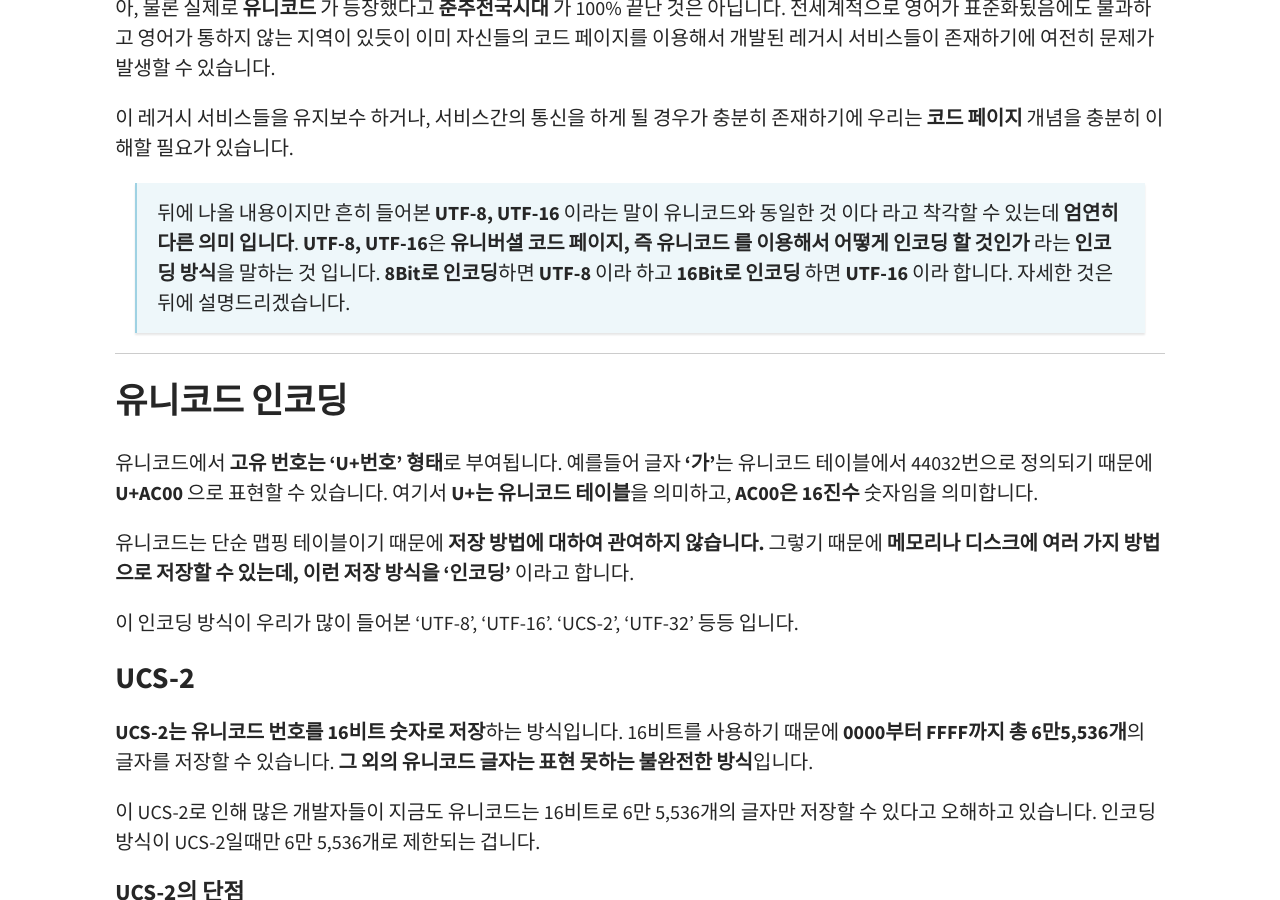
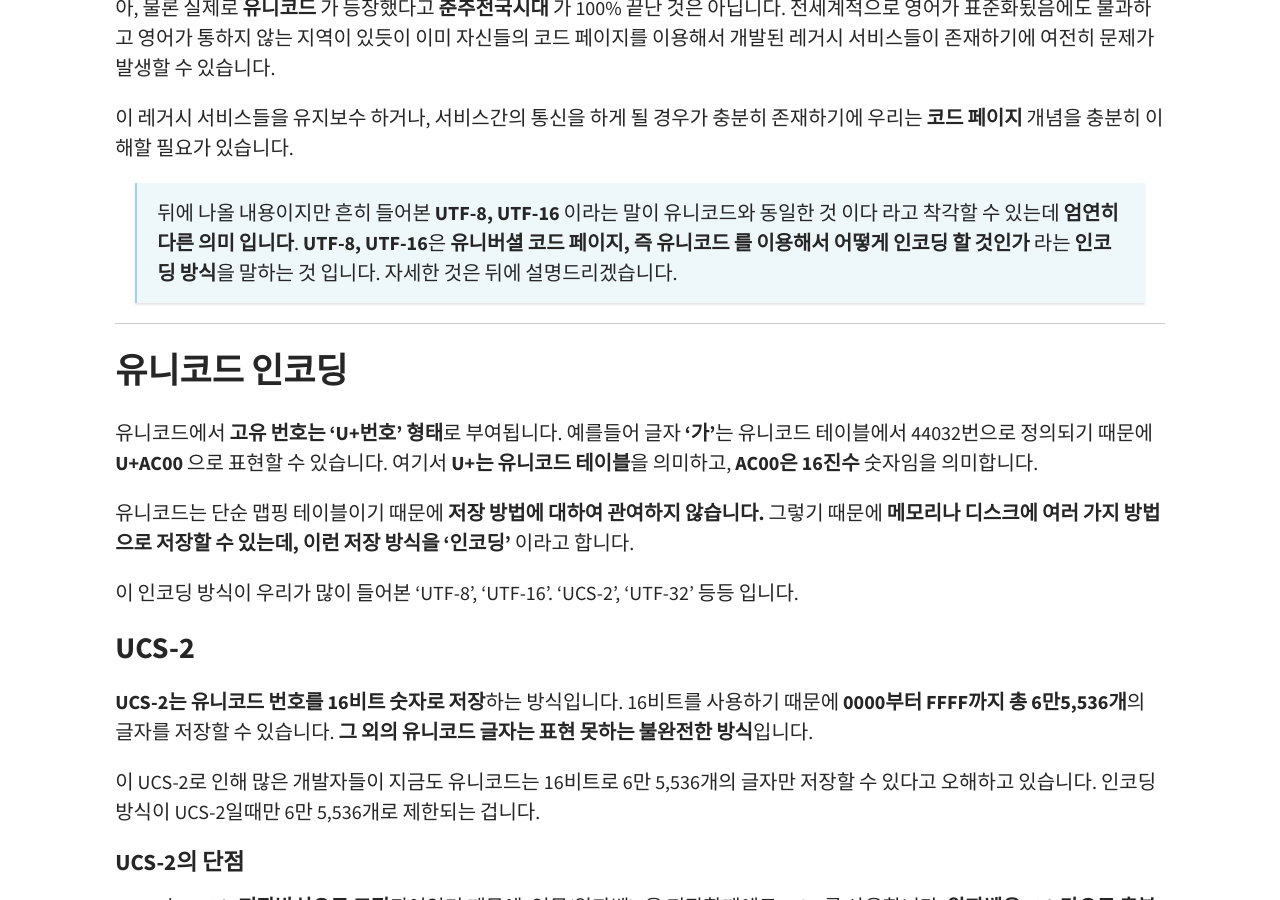
Before and after one commit to mainmethod0126/old-tech-blog, a Jekyll site: the page built from _posts/common/2022-07-03-멀티바이트와-유니코드.md, in a window 1280 px wide and 900 px high, scrolled down 2409 px. Built offline with Jekyll 4.4.1, drawn with Linux system fonts in a browser that asks for light colours; comment, search, counter and statistics services are not loaded.

Commit message:
정확화지 않은 일부 내용 삭제

```diff
--- a/_posts/common/2022-07-03-멀티바이트와-유니코드.md
+++ b/_posts/common/2022-07-03-멀티바이트와-유니코드.md
@@ -81,7 +81,7 @@ ASCII 가 영어 알파벳 사용을 위해 256개의 알파벳을 맵핑시켜
 이 레거시 서비스들을 유지보수 하거나, 서비스간의 통신을 하게 될 경우가 충분히 존재하기에 우리는 **코드 페이지** 개념을 충분히 이해할 필요가 있습니다.
 
 >뒤에 나올 내용이지만 흔히 들어본 **UTF-8, UTF-16** 이라는 말이 유니코드와 동일한 것 이다 라고 착각할 수 있는데 **엄연히 다른 의미 입니다**.
-**UTF-8, UTF-16**은 **유니버셜 코드 페이지, 즉 유니코드 를 이용해서 어떻게 인코딩 할 것인가** 라는 **인코딩 방식**을 말하는 것 입니다. **8Bit로 인코딩**하면 **UTF-8** 이라 하고 **16Bit로 인코딩** 하면 **UTF-16** 이라 합니다. 자세한 것은 뒤에 설명드리겠습니다.
+**UTF-8, UTF-16**은 **유니버셜 코드 페이지, 즉 유니코드 를 이용해서 어떻게 인코딩 할 것인가** 라는 **인코딩 방식**을 말하는 것 입니다. 자세한 것은 뒤에 설명드리겠습니다.
 
 ---
 
```
